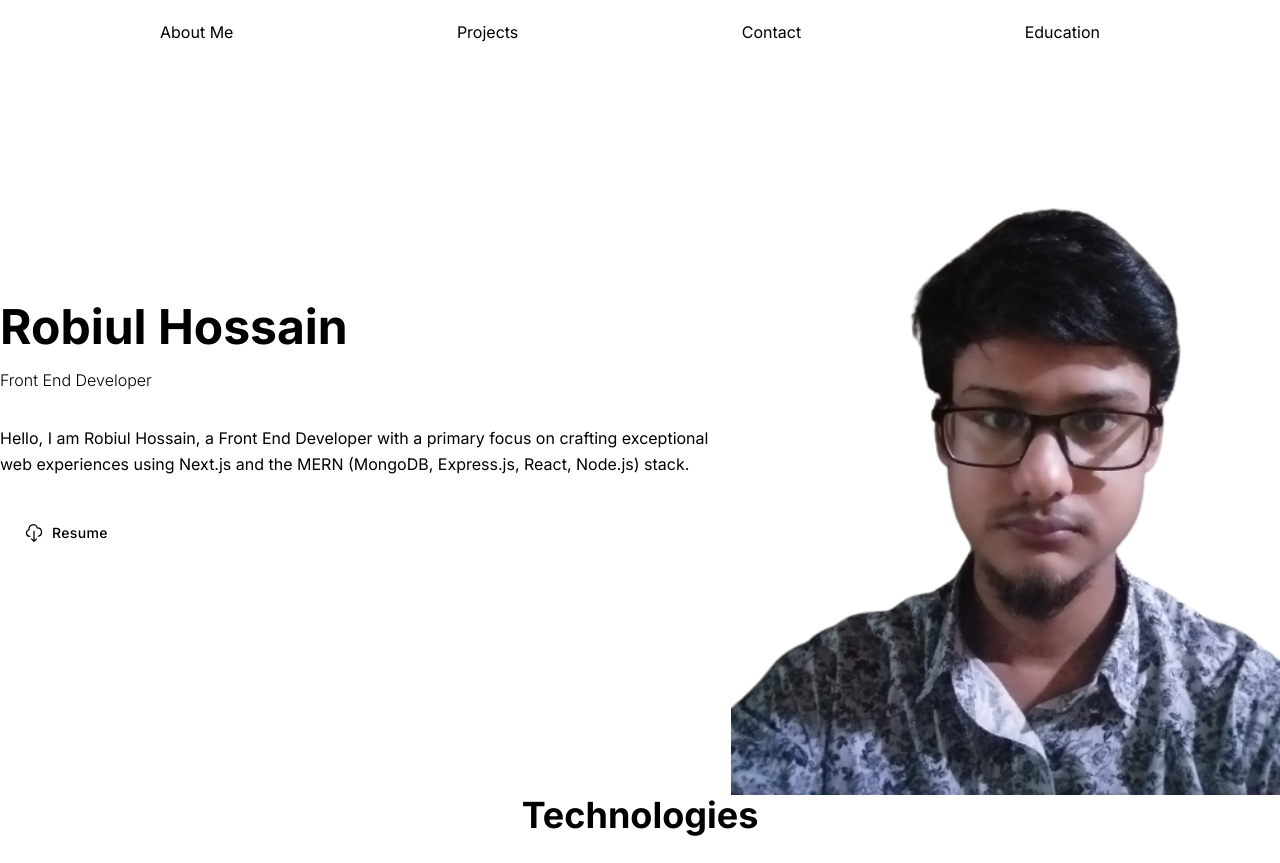
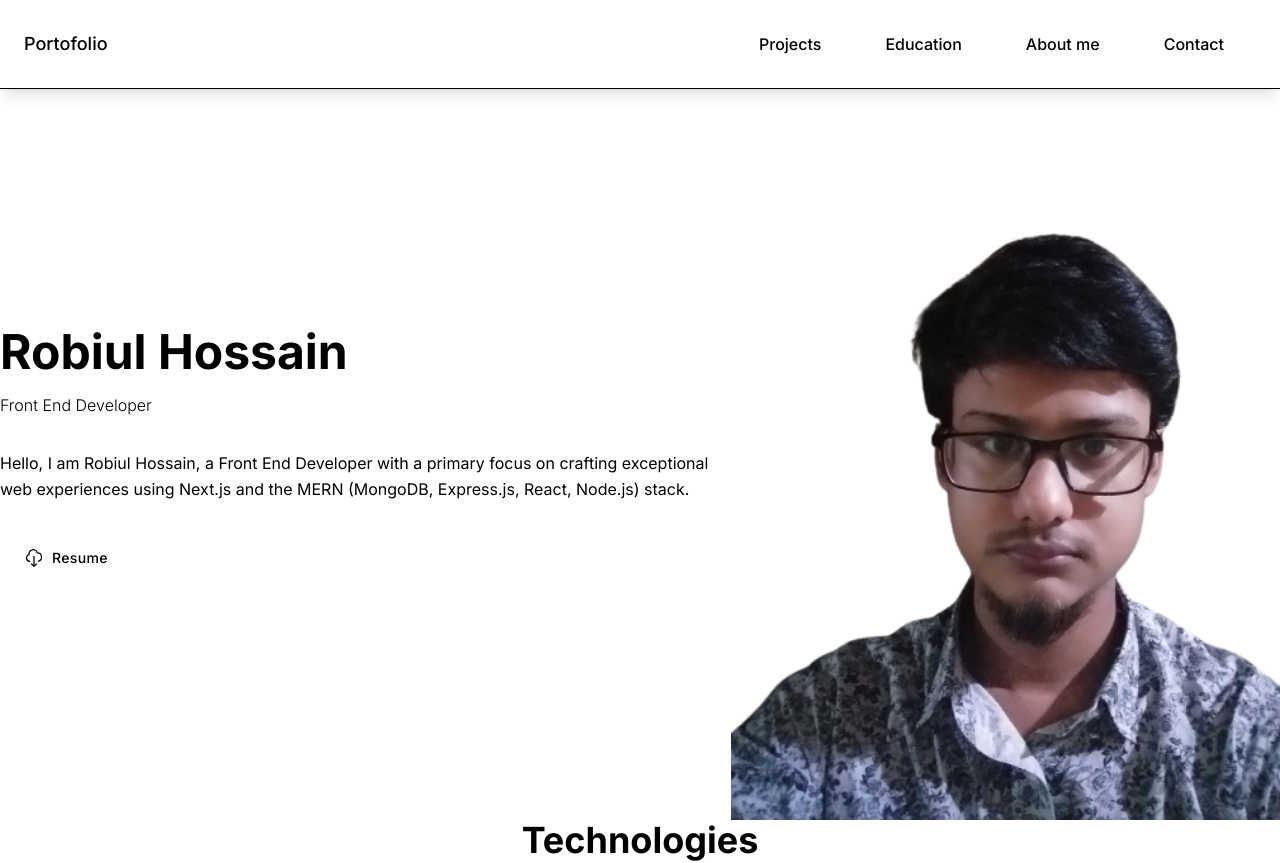
Before and after one commit to coder7475/robiul-hossain-portfolio, a Next.js app: page / in a window 1280 px wide. Shown: the top 863 px of the page. Built offline with nearby package versions, Linux system fonts and the light colour scheme.

Commit message:
feat: add react icon for menus in mobile view

```diff
--- a/src/components/shared/Navbar.tsx
+++ b/src/components/shared/Navbar.tsx
@@ -1,17 +1,102 @@
-import Link from 'next/link';
+"use client";
+import Link from "next/link";
+import { useState } from "react";
+import { AiOutlineMenuFold } from "react-icons/ai";
+
+function NavgiationLinks(props) {
+  return (
+    <ul
+      role="menubar"
+      aria-label="Select page"
+      className={`absolute top-0 left-0 z-[-1] h-[28.5rem] w-full justify-center overflow-hidden  overflow-y-auto overscroll-contain bg-white/90 px-8 pb-12 pt-24 font-medium transition-[opacity,visibility] duration-300 lg:visible lg:relative lg:top-0  lg:z-0 lg:flex lg:h-full lg:w-auto lg:items-stretch lg:overflow-visible lg:bg-white/0 lg:px-0 lg:py-0  lg:pt-0 lg:opacity-100 ${
+        props.isToggleOpen
+          ? "visible opacity-100 backdrop-blur-sm"
+          : "invisible opacity-0"
+      }`}
+    >
+      <li role="none" className="flex items-stretch">
+        <Link
+          role="menuitem"
+          aria-haspopup="false"
+          className="flex items-center gap-2 py-4 transition-colors duration-300 hover:text-emerald-500 focus:text-emerald-600 focus:outline-none focus-visible:outline-none lg:px-8"
+          href="#projects"
+        >
+          <span>Projects</span>
+        </Link>
+      </li>
+      <li role="none" className="flex items-stretch">
+        <Link
+          role="menuitem"
+          aria-current="page"
+          aria-haspopup="false"
+          className="flex items-center gap-2 py-4 text-emerald-500 transition-colors duration-300 hover:text-emerald-600 focus:text-emerald-600 focus:outline-none focus-visible:outline-none lg:px-8"
+          href="#education"
+        >
+          <span>Education</span>
+        </Link>
+      </li>
+      <li role="none" className="flex items-stretch">
+        <Link
+          role="menuitem"
+          aria-haspopup="false"
+          className="flex items-center gap-2 py-4 transition-colors duration-300 hover:text-emerald-500 focus:text-emerald-600 focus:outline-none focus-visible:outline-none lg:px-8"
+          href="#about"
+        >
+          <span>About me</span>
+        </Link>
+      </li>
+      <li role="none" className="flex items-stretch">
+        <Link
+          role="menuitem"
+          aria-haspopup="false"
+          className="flex items-center gap-2 py-4 transition-colors duration-300 hover:text-emerald-500 focus:text-emerald-600 focus:outline-none focus-visible:outline-none lg:px-8"
+          href="#contact"
+        >
+          <span>Contact</span>
+        </Link>
+      </li>
+    </ul>
+  );
+}
 
 const Navbar = () => {
+  const [isToggleOpen, setIsToggleOpen] = useState(false);
+
   return (
-    <header className="text-light bg-primary sticky top-0 z-10">
-      <div className="container p-5 max-w-[1000px] mx-auto ">
-        {/* <a className="flex title-font font-medium items-center justify-center text-light mb-4 md:mb-0">
-          <span className="text-[22px]">Portofolio</span>
-        </a> */}
-        <nav className="flex text-sm items-center md:text-base justify-between">
-          <Link className="mr-5 hover:text-gray " href="#about">About Me</Link>
-          <Link className="mr-5 hover:text-gray" href="#projects">Projects</Link>
-          <Link className="mr-5 hover:text-gray" href="#contact">Contact</Link>
-          <Link className="mr-5 hover:text-gray" href="#education">Education</Link>
+    <header className="border-b-1 sticky top-0 z-20 w-full border-b border-slate-200 bg-blue-800 shadow-lg shadow-slate-700/5 after:absolute after:top-full after:left-0 after:z-10 after:block after:h-px after:w-full after:bg-slate-600 lg:border-slate-600 lg:backdrop-blur-sm lg:after:hidden">
+      <div className="relative mx-auto max-w-full px-6 lg:max-w-5xl xl:max-w-7xl 2xl:max-w-[96rem]">
+        <nav
+          aria-label="main navigation"
+          className="flex h-[5.5rem] items-stretch justify-between font-medium text-slate-700"
+          role="navigation"
+        >
+          <Link
+            id="WindUI"
+            aria-label="logo"
+            aria-current="page"
+            className="flex items-center gap-2 whitespace-nowrap py-3 text-lg focus:outline-none lg:flex-1"
+            href="/"
+          >
+            Portofolio
+          </Link>
+          {/*      <!-- Mobile trigger --> */}
+          <button
+            className={`relative order-10 block self-center lg:hidden
+              ${
+                isToggleOpen
+                  ? "visible  [&_span:nth-child(1)]:w-6 [&_span:nth-child(1)]:translate-y-0 [&_span:nth-child(1)]:rotate-45 [&_span:nth-child(3)]:w-0 [&_span:nth-child(2)]:-rotate-45 "
+                  : ""
+              }
+            `}
+            onClick={() => setIsToggleOpen(!isToggleOpen)}
+            aria-expanded={isToggleOpen ? "true" : "false"}
+            aria-label="Toggle navigation"
+          >
+            <div className="absolute text-[22px] font-bold top-1/2 left-1/2 -translate-x-1/2 -translate-y-1/2 transform">
+              <AiOutlineMenuFold />
+            </div>
+          </button>
+          <NavgiationLinks isToggleOpen={isToggleOpen}></NavgiationLinks>
         </nav>
       </div>
     </header>
--- a/tailwind.config.ts
+++ b/tailwind.config.ts
@@ -10,7 +10,7 @@ const config: Config = {
     colors: {
       "primary": "slate",
       "secondary": "#F4FF8",
-      "gray": "gray",
+      "gray": "#111",
       "light": "#000"
     }
   },
```
